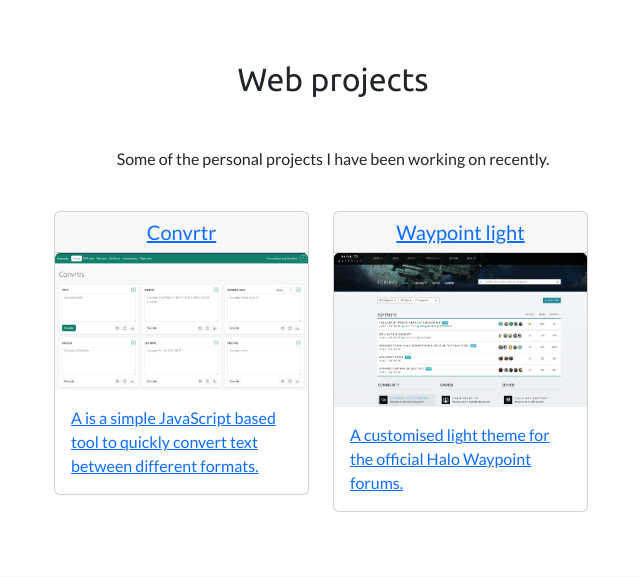
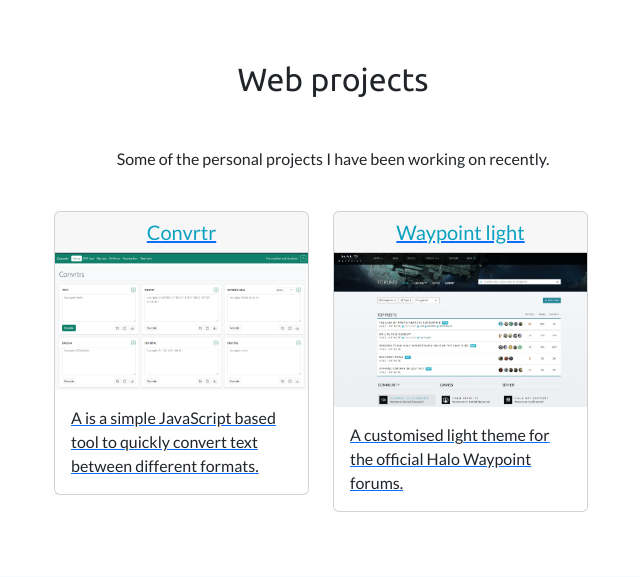
Before and after one commit to stickerboy/stickerboy.github.io, a web app: file index.html in a window 1280 px wide. Shown: the part 2591-3168 px from the top of the page, without its empty margins (307-947 px from the left). Run offline with its HTML, style and script files only (its server is not run), Linux system fonts and the light colour scheme.

Commit message:
Clean up card link and description styling, remove border radius from project card image

```diff
--- a/css/styles.css
+++ b/css/styles.css
@@ -59,6 +59,7 @@
 .link-stckr:focus,
 .link-stckr:hover {
     color: var(--bs-cyan-800);
+    transition: color 0.3s ease;
 }
 .border-stckr {
     border-color: var(--bs-cyan-600) !important;
@@ -143,7 +144,7 @@
     padding-bottom: 4rem;
 }
 
-.projects .card {
+.projects .card-text {
     text-decoration: none;
     color: var(--bs-dark);
 }
--- a/index.html
+++ b/index.html
@@ -173,10 +173,9 @@
                 <div class="row g-4">
                     <div class="row row-cols-1 row-cols-md-2 g-4 justify-content-center">
                         <div class="col col-md-5 col-lg-4 col-xl-3">
-                            <div class="card">
-                                <a href="https://www.kenny.cx/convrtrjs/">
-                                    <h5 class="card-header bg-stckr">Convrtr</h5>
-                                    <img src="./assets/img/convrtr.png" class="card-img-top" alt="Convrtr home page screenshot">
+                            <a href="https://www.kenny.cx/convrtrjs/" class="card">
+                                <h5 class="card-header link-stckr">Convrtr</h5>
+                                <img src="./assets/img/convrtr.png" class="card-img rounded-0" alt="Convrtr home page screenshot">
                                 <div class="card-body">
                                     <p class="card-text text-start">
                                         A is a simple JavaScript based tool to quickly convert text between different formats.
@@ -187,12 +186,10 @@
                                 </div> -->
                             </a>
                         </div>
-                        </div>
                         <div class="col col-md-5 col-lg-4 col-xl-3">
-                            <div class="card">
-                                <a href="https://github.com/stickerboy/waypoint-light">
-                                    <h5 class="card-header bg-stckr">Waypoint light</h5>
-                                    <img src="./assets/img/waypoint-light.jpg" class="card-img-top" alt="Halo Waypoint forums light theme screenshot">
+                            <a href="https://github.com/stickerboy/waypoint-light" class="card">
+                                <h5 class="card-header link-stckr">Waypoint light</h5>
+                                <img src="./assets/img/waypoint-light.jpg" class="card-img rounded-0" alt="Halo Waypoint forums light theme screenshot">
                                 <div class="card-body">
                                     <p class="card-text text-start">
                                         A customised light theme for the official Halo Waypoint forums.
@@ -202,7 +199,6 @@
                                     <p class="h3 text-white">Tranquility</p>
                                 </div> -->
                             </a>
-                            </div>
                         </div>
                     </div>
                 </div>
```
Lines whose indentation alone changed are shown as unchanged.
